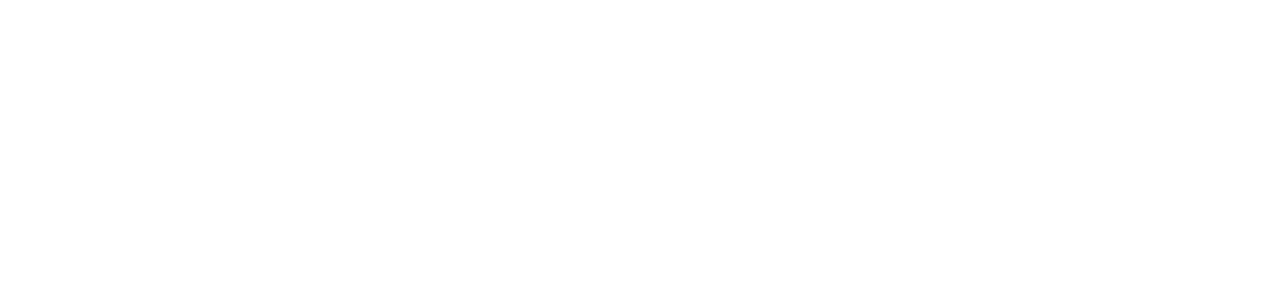
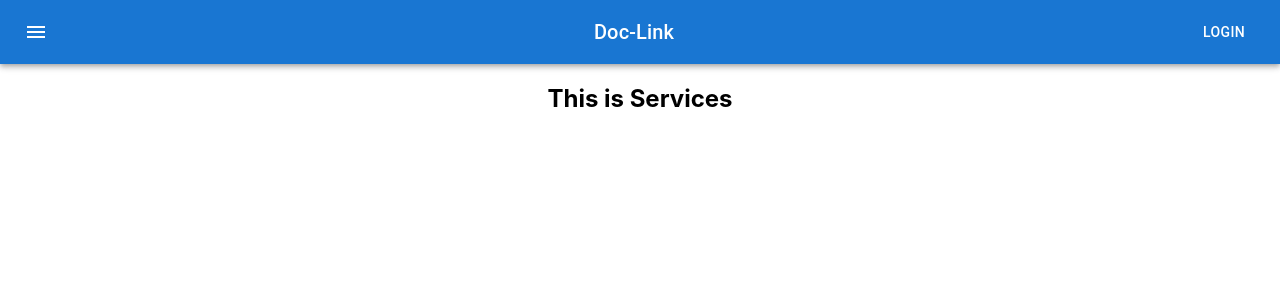
Before and after one commit to Samiul-Ahmed-96/doclink-client, a React (Create React App) app: page / in a window 1280 px wide. Shown: the top 300 px of the page. Built offline with nearby package versions, Linux system fonts and the light colour scheme.

Commit message:
Route set

```diff
--- a/src/App.js
+++ b/src/App.js
@@ -2,19 +2,25 @@
   BrowserRouter as Router, Route, Switch
 } from "react-router-dom";
 import './App.css';
+import Home from "./Pages/Home/Home/Home";
+import Footer from "./Pages/Shared/Footer/Footer";
+import Header from "./Pages/Shared/Header/Header";
 
 
 function App() {
   return (
     <div className="App">
       <Router>
-
+        <Header></Header>
         <Switch>
-          <Route>
-
+          <Route exact path='/'>
+            <Home></Home>
+          </Route>
+          <Route path='/home'>
+            <Home></Home>
           </Route>
         </Switch>
-
+        <Footer></Footer>
       </Router>
     </div>
   );
--- /dev/null
+++ b/src/Pages/Home/Home/Home.js
@@ -0,0 +1,12 @@
+import React from 'react';
+import Services from '../Sevices/Services';
+
+const Home = () => {
+    return (
+        <div>
+            <Services></Services>
+        </div>
+    );
+};
+
+export default Home;
--- /dev/null
+++ b/src/Pages/Home/Sevices/Services.js
@@ -0,0 +1,11 @@
+import React from 'react';
+
+const Services = () => {
+    return (
+        <div>
+            <h2>This is Services</h2>
+        </div>
+    );
+};
+
+export default Services;
--- /dev/null
+++ b/src/Pages/Shared/Footer/Footer.js
@@ -0,0 +1,11 @@
+import React from 'react';
+
+const Footer = () => {
+    return (
+        <div>
+
+        </div>
+    );
+};
+
+export default Footer;
--- /dev/null
+++ b/src/Pages/Shared/Header/Header.js
@@ -0,0 +1,35 @@
+import MenuIcon from '@mui/icons-material/Menu';
+import AppBar from '@mui/material/AppBar';
+import Box from '@mui/material/Box';
+import Button from '@mui/material/Button';
+import IconButton from '@mui/material/IconButton';
+import Toolbar from '@mui/material/Toolbar';
+import Typography from '@mui/material/Typography';
+import React from 'react';
+
+
+const Header = () => {
+    return (
+        <Box sx={{ flexGrow: 1 }}>
+        <AppBar position="static">
+          <Toolbar>
+            <IconButton
+              size="large"
+              edge="start"
+              color="inherit"
+              aria-label="menu"
+              sx={{ mr: 2 }}
+            >
+              <MenuIcon />
+            </IconButton>
+            <Typography variant="h6" component="div" sx={{ flexGrow: 1 }}>
+              Doc-Link
+            </Typography>
+            <Button color="inherit">Login</Button>
+          </Toolbar>
+        </AppBar>
+      </Box>
+    );
+};
+
+export default Header;
```
